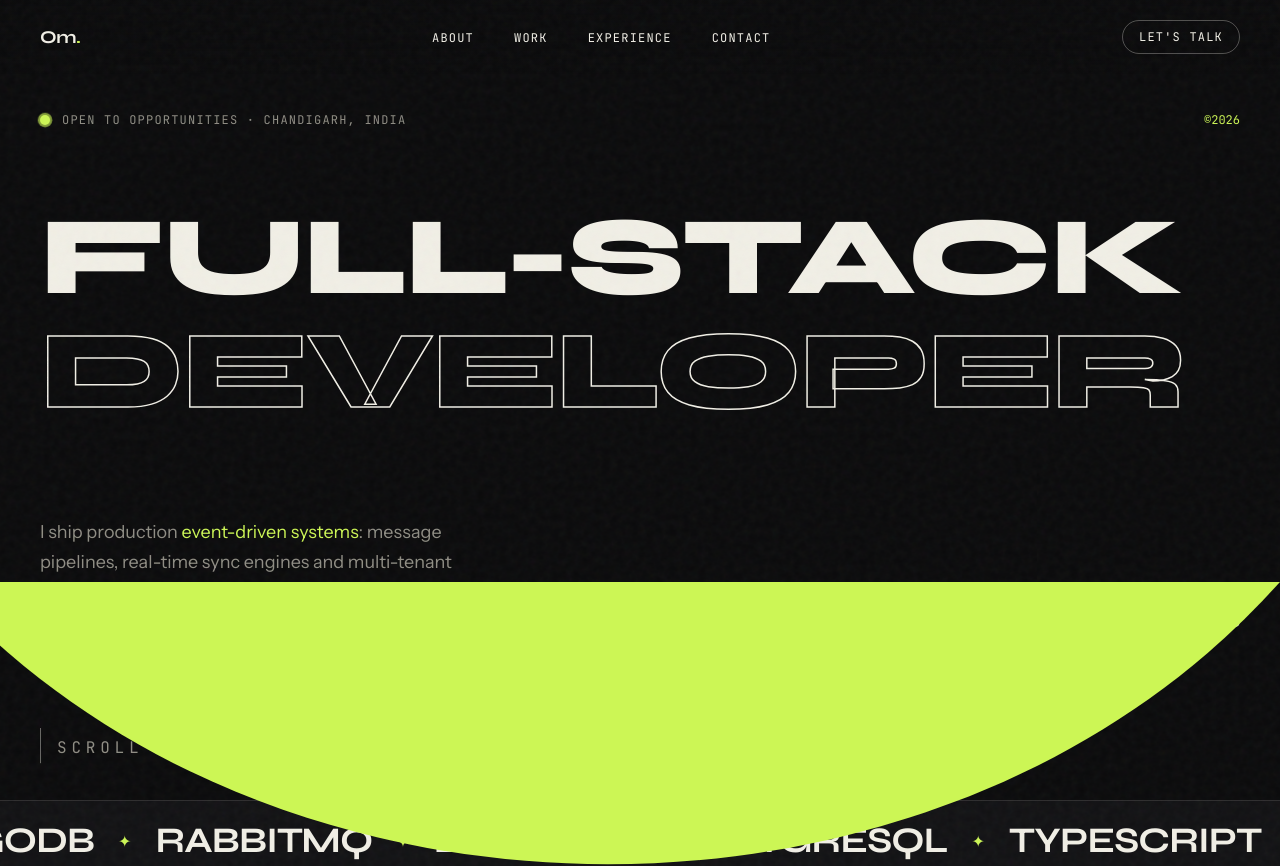
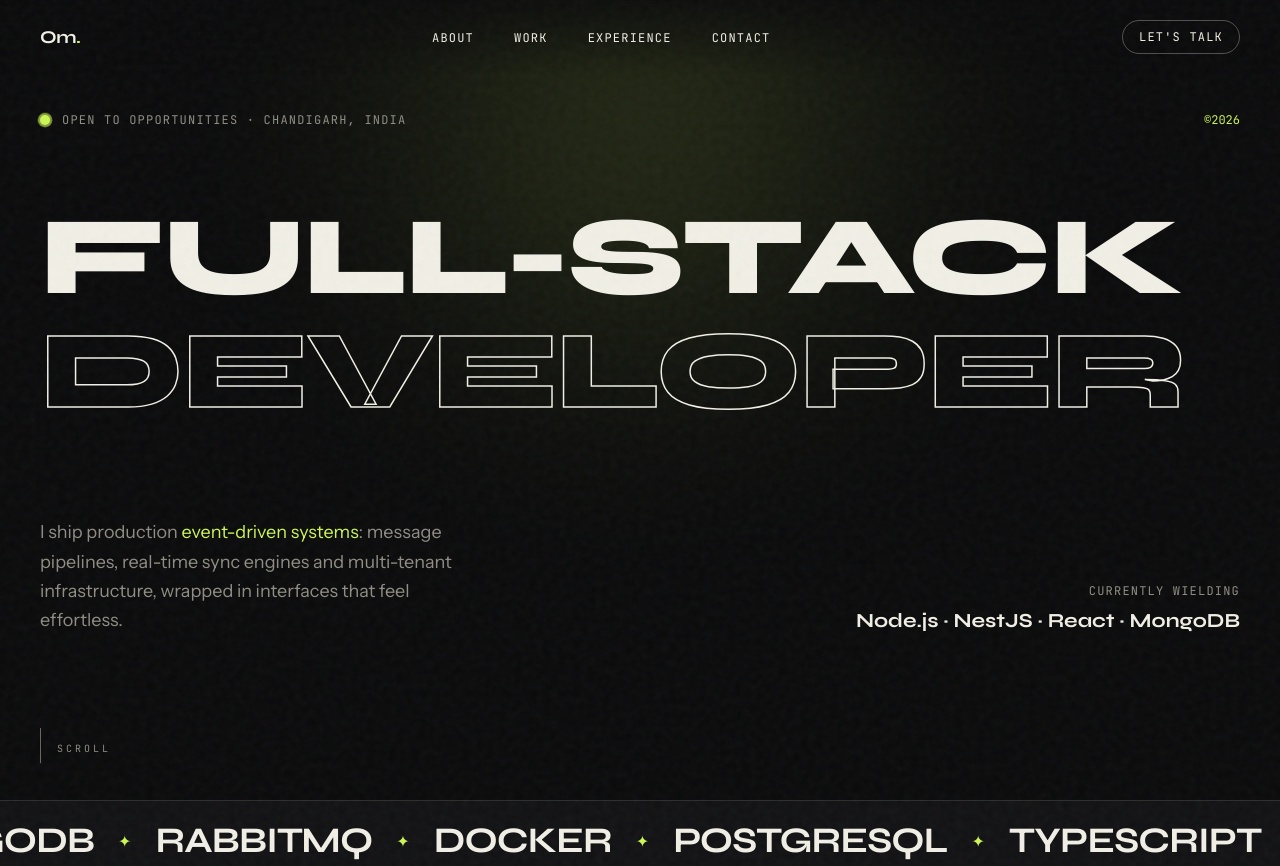
Before and after one commit to omsaini-1441/Folio, a React (Vite) app: page / in a window 1280 px wide. Shown: the top 866 px of the page. Built offline with nearby package versions, Linux system fonts and the light colour scheme.

Commit message:
Refactor Tailwind CSS classes for improved consistency in Contact, Cursor, Hero, and PageWipe components
Updated Tailwind CSS class syntax to use bracketed values for height and width, enhancing readability and maintaining uniformity across components.

```diff
--- a/src/components/Contact.tsx
+++ b/src/components/Contact.tsx
@@ -44,7 +44,7 @@ function RotatingBadge() {
         <defs>
           <path id="badge-circle" d="M 50,50 m -38,0 a 38,38 0 1,1 76,0 a 38,38 0 1,1 -76,0" />
         </defs>
-        <text className="fill-muted font-mono text-8px uppercase tracking-[0.22em] transition-colors duration-300 group-hover:fill-paper">
+        <text className="fill-muted font-mono text-[8px] uppercase tracking-[0.22em] transition-colors duration-300 group-hover:fill-paper">
           <textPath href="#badge-circle">Open to work · Let's talk · Open to work ·</textPath>
         </text>
       </motion.svg>
@@ -264,7 +264,7 @@ function ContactForm() {
                 Something broke. Email me directly instead?
               </span>
             ) : (
-              <span className="font-mono text-10px uppercase tracking-[0.25em] text-muted/60">
+              <span className="font-mono text-[10px] uppercase tracking-[0.25em] text-muted/60">
                 Straight to my inbox · no spam folder purgatory
               </span>
             )}
@@ -280,7 +280,7 @@ export default function Contact() {
     <footer id="contact" className="relative overflow-hidden px-6 pb-10 pt-28 md:px-10 md:pt-40">
       {/* ambient glow */}
       <div
-        className="pointer-events-none absolute bottom-[-30%] left-1/2 h-70vmin w-90vmin -translate-x-1/2 rounded-full opacity-15 blur-120px"
+        className="pointer-events-none absolute bottom-[-30%] left-1/2 h-[70vmin] w-[90vmin] -translate-x-1/2 rounded-full opacity-15 blur-[120px]"
         style={{ background: 'radial-gradient(circle, #ccf655 0%, transparent 70%)' }}
       />
 
@@ -388,7 +388,7 @@ export default function Contact() {
           ))}
         </ul>
 
-        <span className="max-w-xs font-mono text-10px uppercase leading-relaxed tracking-widest text-muted/60">
+        <span className="max-w-xs font-mono text-[10px] uppercase leading-relaxed tracking-widest text-muted/60">
           {footerNote}
         </span>
       </div>
--- a/src/components/Cursor.tsx
+++ b/src/components/Cursor.tsx
@@ -60,7 +60,7 @@ export default function Cursor() {
       transition={{ type: 'spring', stiffness: 400, damping: 30 }}
     >
       {label && (
-        <span className="font-mono text-10px uppercase tracking-widest text-ink">{label}</span>
+        <span className="font-mono text-[10px] uppercase tracking-widest text-ink">{label}</span>
       )}
     </motion.div>
   )
--- a/src/components/Hero.tsx
+++ b/src/components/Hero.tsx
@@ -42,7 +42,7 @@ export default function Hero({ ready }: { ready: boolean }) {
     <section ref={ref} className="relative flex min-h-svh flex-col justify-between overflow-hidden px-6 pb-8 pt-28 md:px-10">
       {/* ambient glow */}
       <div
-        className="pointer-events-none absolute -top-1/4 left-1/2 h-80vmin w-80vmin -translate-x-1/2 rounded-full opacity-20 blur-120px"
+        className="pointer-events-none absolute -top-1/4 left-1/2 h-[80vmin] w-[80vmin] -translate-x-1/2 rounded-full opacity-20 blur-[120px]"
         style={{ background: 'radial-gradient(circle, #ccf655 0%, transparent 70%)' }}
       />
 
@@ -106,7 +106,7 @@ export default function Hero({ ready }: { ready: boolean }) {
             transition={{ duration: 1.8, repeat: Infinity, ease: 'easeInOut' }}
             style={{ transformOrigin: 'top' }}
           />
-          <span className="font-mono text-10px uppercase tracking-[0.3em] text-muted">Scroll</span>
+          <span className="font-mono text-[10px] uppercase tracking-[0.3em] text-muted">Scroll</span>
         </motion.div>
       </motion.div>
     </section>
--- a/src/components/PageWipe.tsx
+++ b/src/components/PageWipe.tsx
@@ -61,7 +61,7 @@ function LiquidEdge({
     <svg
       viewBox="0 0 100 100"
       preserveAspectRatio="none"
-      className="absolute left-[-5%] h-16vh w-110%"
+      className="absolute left-[-5%] h-[16vh] w-[110%]"
       style={isTop ? { top: '-15.8vh' } : { bottom: '-15.8vh' }}
       aria-hidden
     >
```
